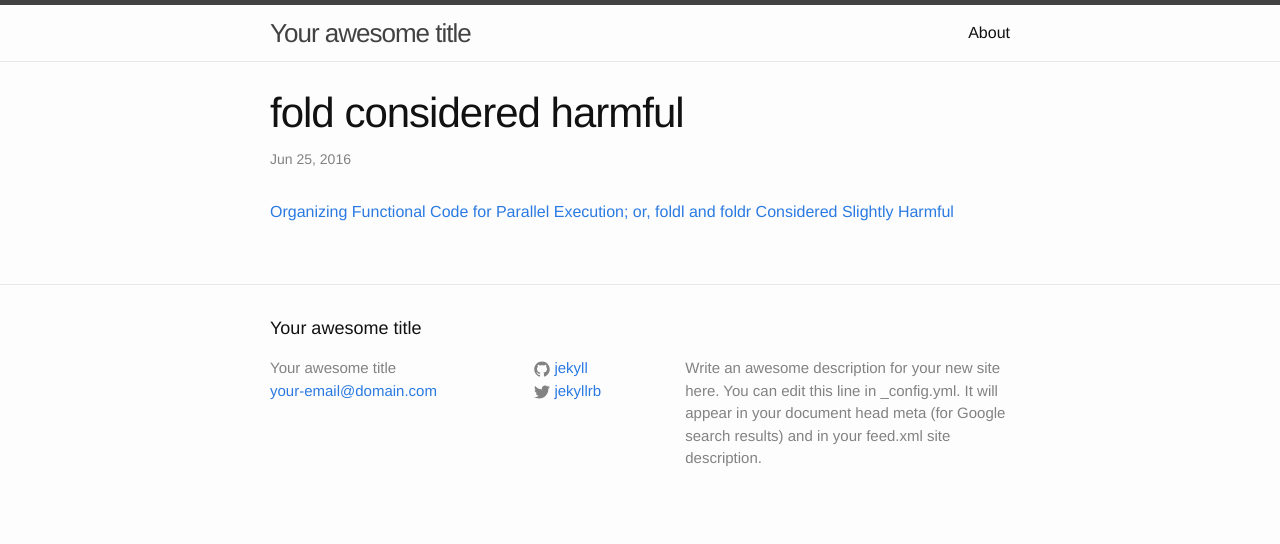
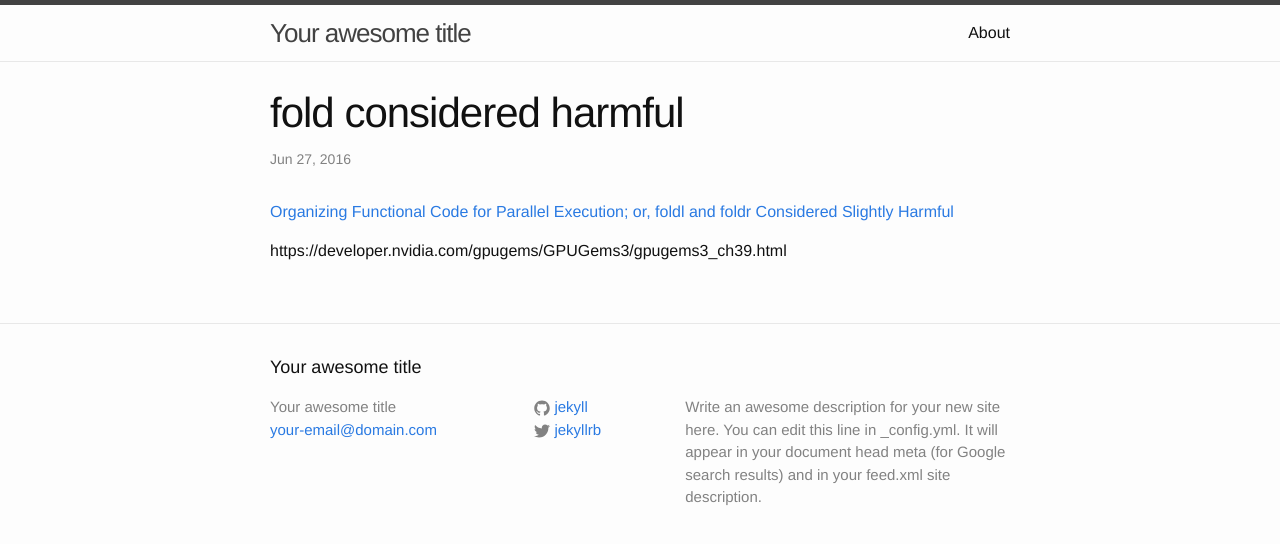
Before and after one commit to mungobungo/mungobungo.github.io, a Jekyll site: the page built from _posts/2016-06-26-fold_considered_harmful.markdown, in a window 1280 px wide. Shown: the top 544 px of the page. Built offline with Jekyll 4.4.1, drawn with Linux system fonts in a browser that asks for light colours.

Commit message:
added parallel prefix implementation on GPU

```diff
--- a/_posts/2016-06-26-fold_considered_harmful.markdown
+++ b/_posts/2016-06-26-fold_considered_harmful.markdown
@@ -1,8 +1,10 @@
 ---
 layout: post
 title:  "fold considered harmful"
-date:   2016-06-25 16:43:00 +0100
+date:   2016-06-27 16:43:00 +0100
 categories: fprog, fold, parallel
 ---
 
 [Organizing Functional Code for Parallel Execution; or, foldl and foldr Considered Slightly Harmful](https://vimeo.com/6624203)
+
+https://developer.nvidia.com/gpugems/GPUGems3/gpugems3_ch39.html
```
